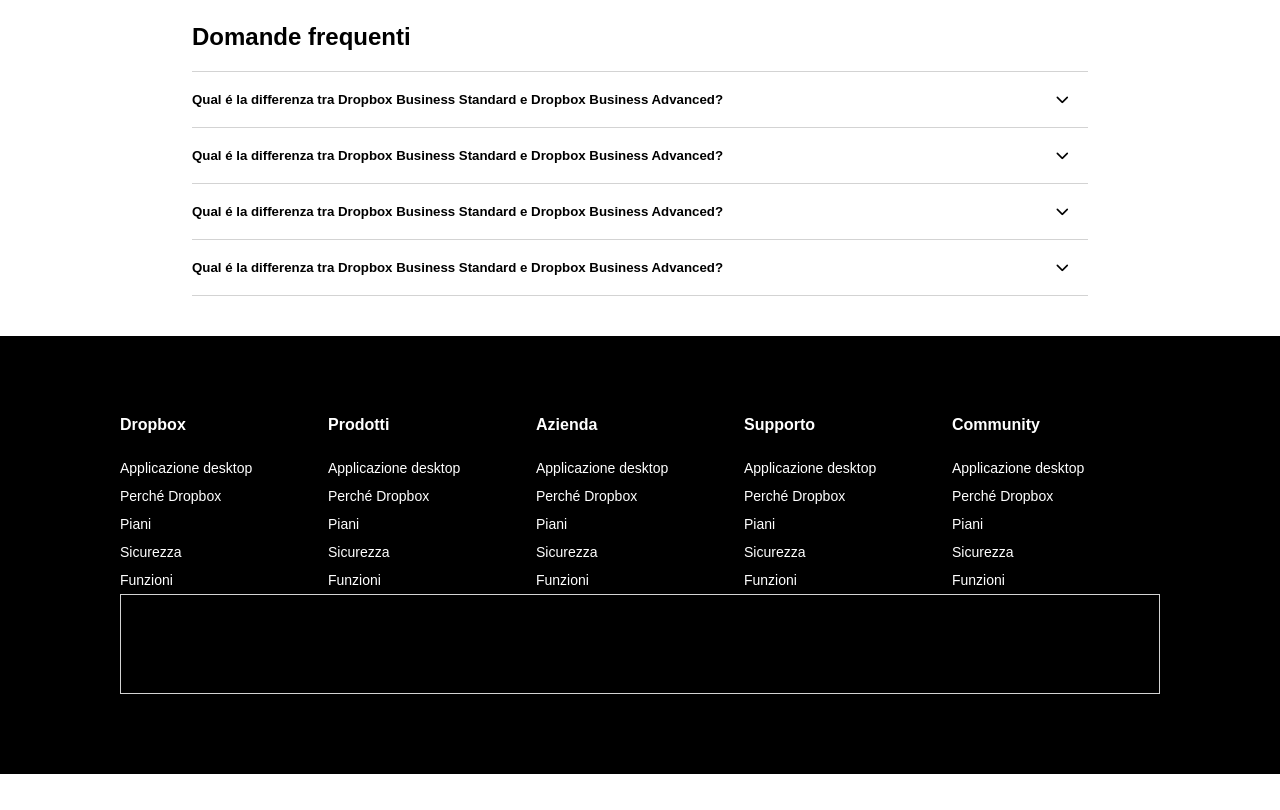
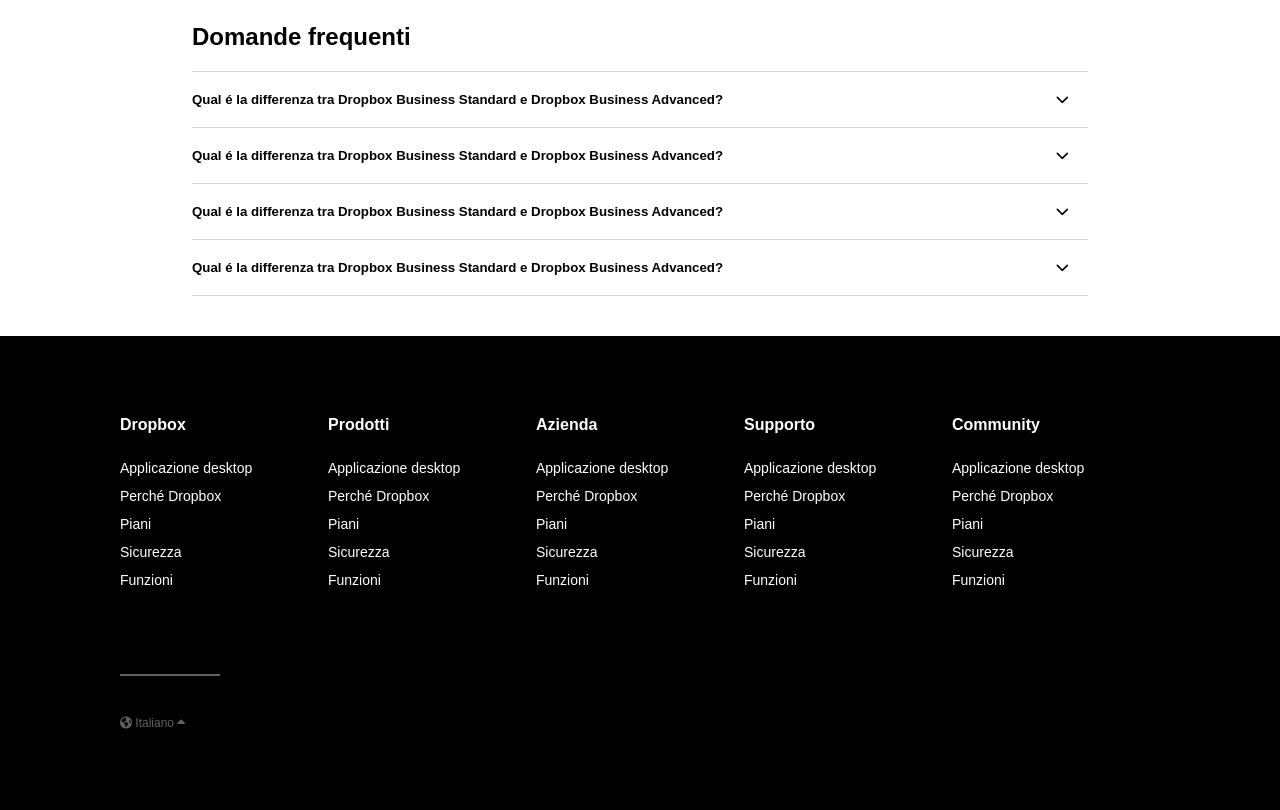
Before and after one commit to luca-gif/htmlcss-dropbox, a plain HTML site: page Index.html in a window 1280 px wide. Shown: the part 4894-5704 px from the top of the page. Before the commit the page ends 5668 px from the top, so only its background shows below. Drawn offline with Linux system fonts and the light colour scheme.

Commit message:
Footer done

```diff
--- a/CSS/style.css
+++ b/CSS/style.css
@@ -209,6 +209,8 @@ main .col h4{
 
 .logo-design img{
   width: 150px;
+  padding-bottom: 30px;
+  border-bottom: 2px solid #e2e2e4;
 }
 
 .design-text{
@@ -335,3 +337,12 @@ footer .foot-col{
   width: calc(100% / 5);
   float: left;
 }
+
+footer .footer-down{
+  margin-top: 80px;
+  padding-top: 40px;
+  width: 100px;
+  font-size: 12px;
+  border-top: 2px solid;
+  color: #616161;
+}
--- a/Index.html
+++ b/Index.html
@@ -547,7 +547,11 @@
     </section>
 
 
-    <section class="footer-down border h100">
+    <section class="footer-down">
+
+
+      <i class="fa-solid fa-earth-americas"></i> <span>Italiano</span> <i class="fa-solid fa-caret-up"></i>
+
 
     </section>
 
```
